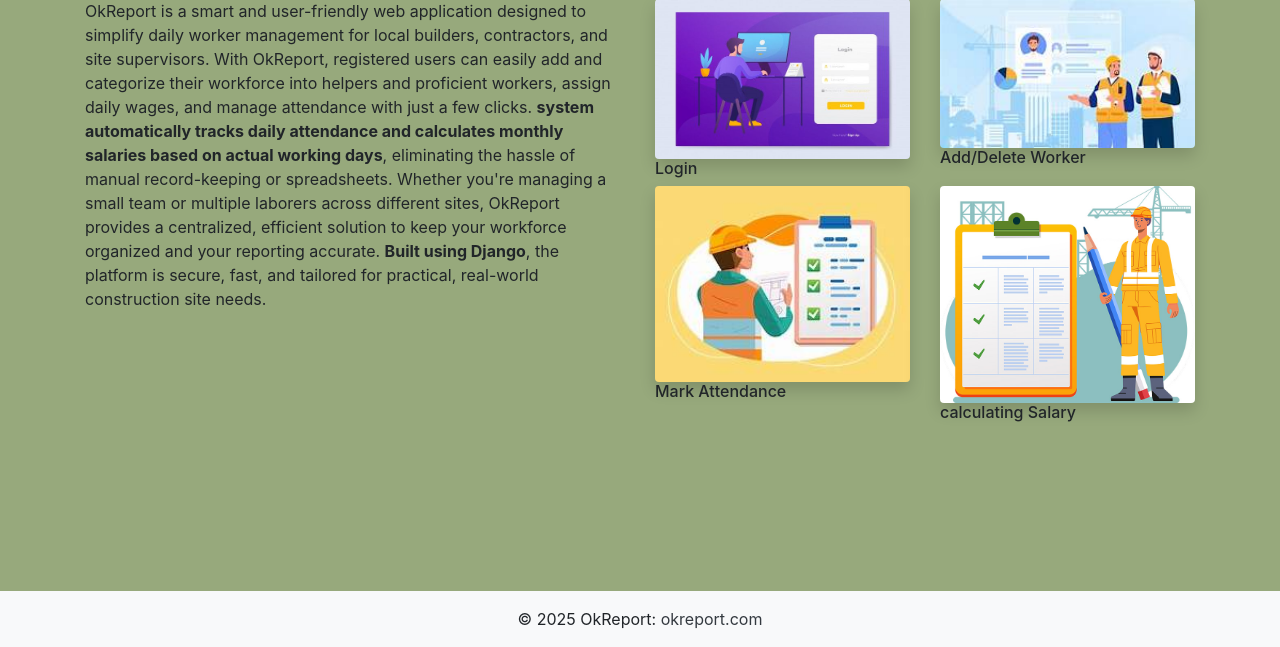
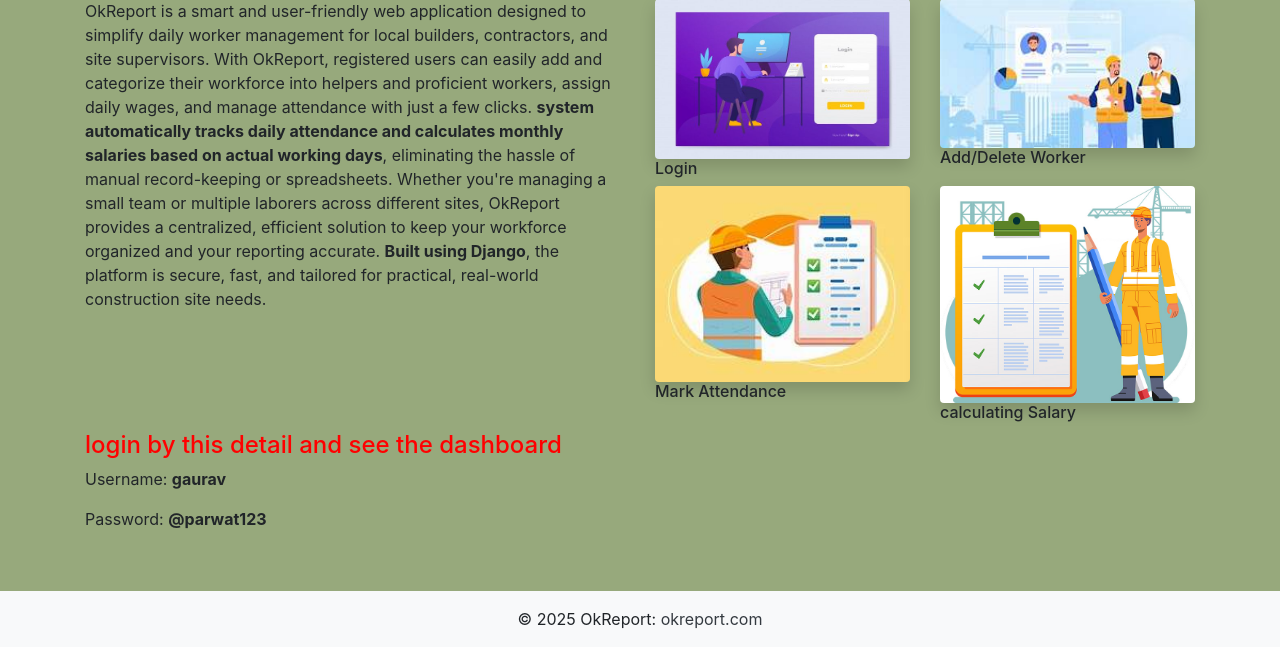
Before and after one commit to Gaurav-111/okreport, a Django app: page / in a window 1280 px wide. Shown: the part 153-800 px from the top of the page. Run offline with Django 5.2, Linux system fonts and the light colour scheme.

Commit message:
add username and password to the home page

```diff
--- a/worker/templates/worker/home.html
+++ b/worker/templates/worker/home.html
@@ -37,6 +37,7 @@
 
     <!-- Left: About Section -->
     <div class="col-md-6">
+
       <h2>About OkReport</h2>
       <p>
         OkReport is a smart and user-friendly web application designed to simplify daily worker management for local builders, contractors, and site supervisors. With OkReport, registered users can easily add and categorize their workforce into helpers and proficient workers, assign daily wages, and manage attendance with just a few clicks. <strong>system automatically tracks daily attendance and calculates monthly salaries based on actual working days</strong>, eliminating the hassle of manual record-keeping or spreadsheets. Whether you're managing a small team or multiple laborers across different sites, OkReport provides a centralized, efficient solution to keep your workforce organized and your reporting accurate. <strong>Built using Django</strong>, the platform is secure, fast, and tailored for practical, real-world construction site needs.
@@ -72,7 +73,9 @@
       </div>
     </div>
   </div>
-
+    <h4 style="color: red;">login by this detail and see the dashboard</h4>
+    <p>Username: <strong>gaurav</strong></p>
+    <p>Password: <strong>@parwat123</strong></p>
   </div>
 <!-- </div> -->
 
```
Also changed, not shown: db.sqlite3.
